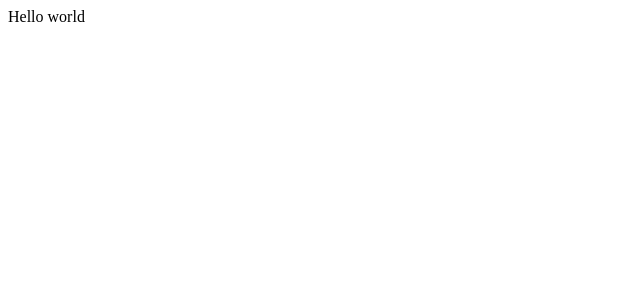
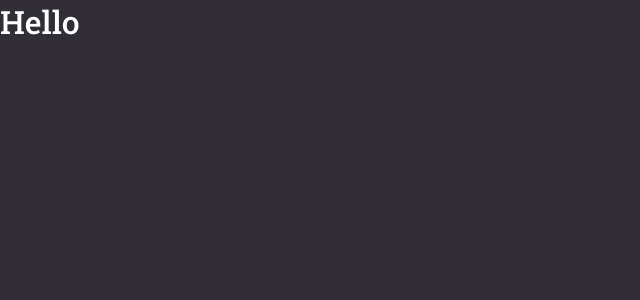
Before and after one commit to wdrik/go-barber-web, a React (Create React App) app: page / in a window 1280 px wide. Shown: the top 300 px of the page, without its empty margins (0-640 px from the left). Built offline with nearby package versions, Linux system fonts and the light colour scheme.

Commit message:
feat: add global styles

```diff
--- a/package.json
+++ b/package.json
@@ -13,6 +13,7 @@
     "react": "^16.13.1",
     "react-dom": "^16.13.1",
     "react-scripts": "3.4.3",
+    "styled-components": "^5.1.1",
     "typescript": "~3.7.2"
   },
   "scripts": {
@@ -34,6 +35,7 @@
     ]
   },
   "devDependencies": {
+    "@types/styled-components": "^5.1.2",
     "@typescript-eslint/eslint-plugin": "^3.9.0",
     "@typescript-eslint/parser": "^3.9.0",
     "eslint": "6.8.0",
--- a/public/index.html
+++ b/public/index.html
@@ -1,14 +1,19 @@
 <!DOCTYPE html>
 <html lang="en">
+
 <head>
   <meta charset="utf-8" />
   <meta name="viewport" content="width=device-width, initial-scale=1" />
-    <meta name="theme-color" content="#3a3a3a" />
+  <meta name="theme-color" content="#FF9000" />
 
   <title>GoBarber</title>
+
+  <link href="https://fonts.googleapis.com/css2?family=Roboto+Slab:wght@400;500&display=swap" rel="stylesheet" />
 </head>
+
 <body>
   <noscript>You need to enable JavaScript to run this app.</noscript>
   <div id="root"></div>
 </body>
+
 </html>
--- a/src/App.tsx
+++ b/src/App.tsx
@@ -1,7 +1,12 @@
 import React from 'react';
 
-function App() {
-  return <div className="App">Hello world</div>;
-}
+import GlobalStyle from './styles/global';
+
+const App: React.FC = () => (
+  <>
+    <h1>Hello</h1>
+    <GlobalStyle />
+  </>
+);
 
 export default App;
--- /dev/null
+++ b/src/styles/global.ts
@@ -0,0 +1,29 @@
+import { createGlobalStyle } from 'styled-components';
+
+export default createGlobalStyle`
+  * {
+    margin: 0;
+    padding: 0;
+    box-sizing: border-box;
+    outline: 0;
+  }
+
+  body {
+    background: #312E38;
+    color: #FFF;
+    -webkit-font-smoothing: antialiased;
+  }
+
+  body, input, button {
+    font-family: 'Roboto Slab', serif;
+    font-size: 16px;
+  }
+
+  h1, h2, h3, h4, h5, h6, strong {
+    font-weight: 500;
+  }
+
+  button {
+    cursor: pointer;
+  }
+`;
```
Also changed, not shown: 1 other file (tests, documents, lock files or other folders). Lines whose indentation alone changed are shown as unchanged.
